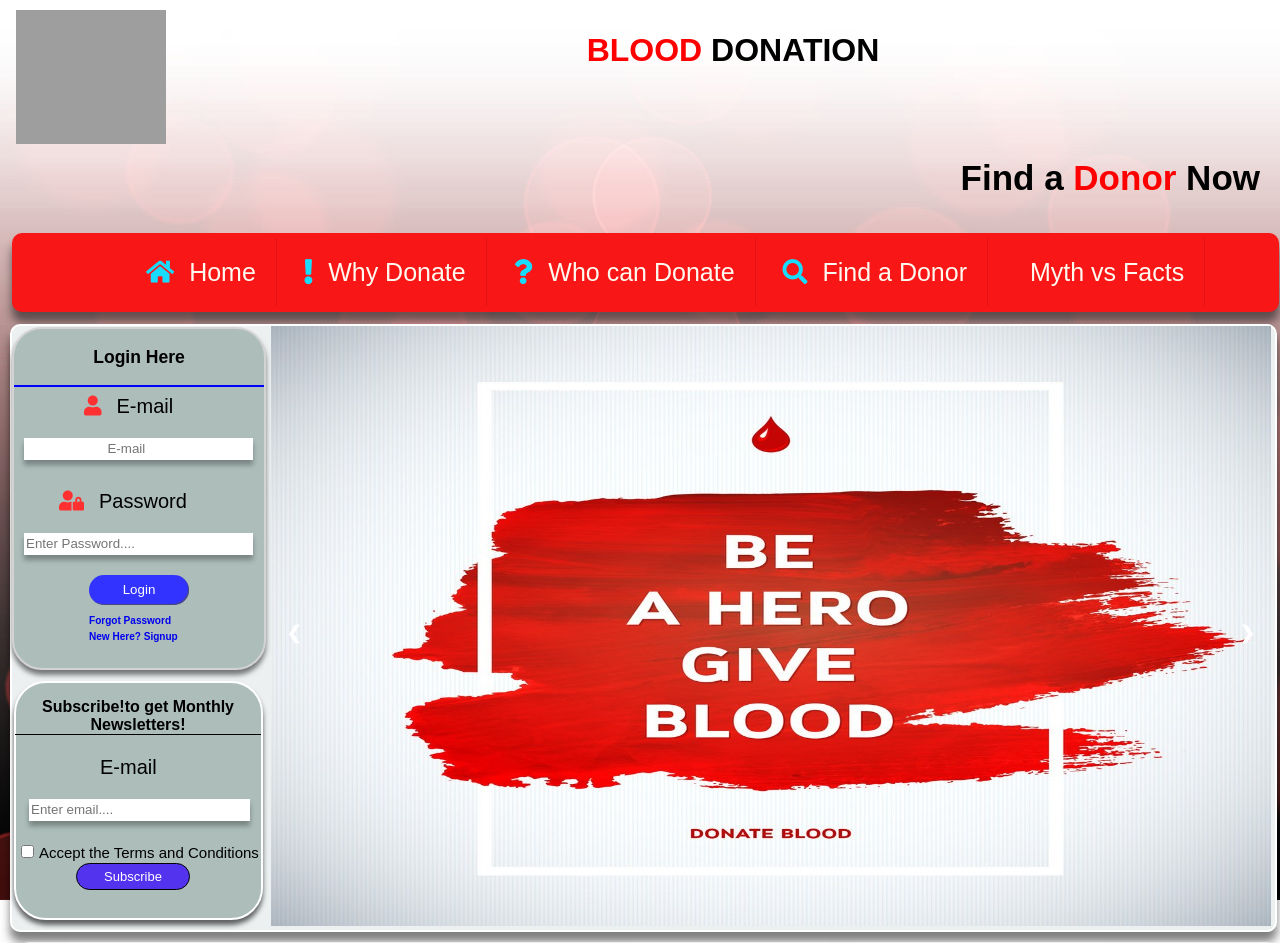
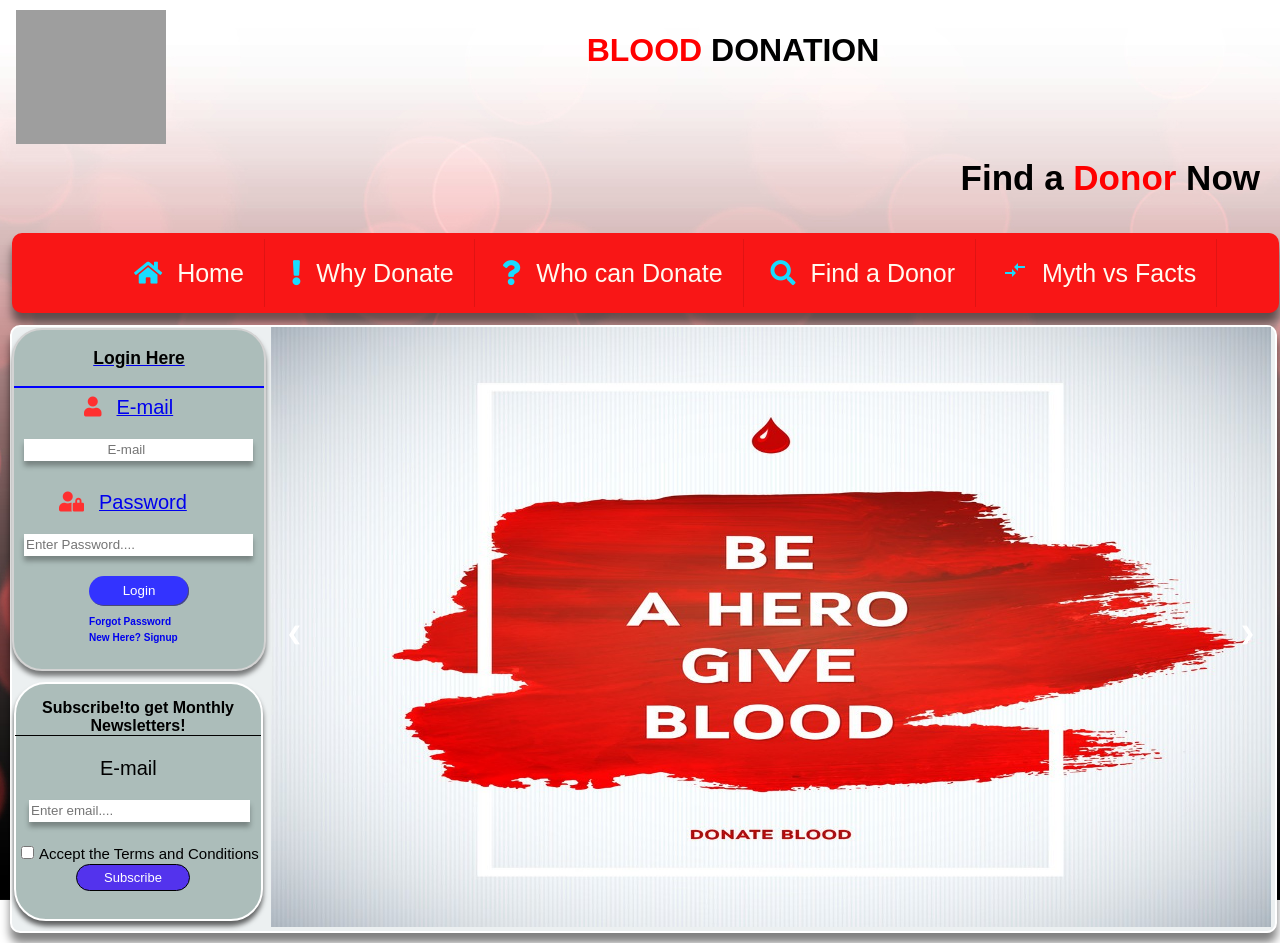
Before and after one commit to naitik179/blooddonationdrive, a PHP site: page / in a window 1280 px wide. Shown: the top 943 px of the page. Run offline with PHP 8.4, Linux system fonts and the light colour scheme; some libraries are stand-ins or nearby versions; grey boxes are pictures that could not be loaded.

Commit message:
changes in index.html and style.cc for background

```diff
--- a/index.html
+++ b/index.html
@@ -43,7 +43,7 @@
       <li><i class="fas fa-exclamation"></i><a href="whydonate.html">Why Donate</a></li>
       <li><i class="fas fa-question"></i><a href="whocandonate.html">Who can Donate</a></li>
       <li><i class="fas fa-search"></i></i><a href="findadonor.html">Find a Donor</a></li>
-      <li><i class="material-icons"></i><a href="mythvsfact.html">Myth vs Facts</a></li>
+      <li><i class="material-icons">compare_arrows</i><a href="mythvsfact.html">Myth vs Facts</li>
     </ul>
   </div>
 
--- a/style.css
+++ b/style.css
@@ -10,6 +10,9 @@
 html {
   width: 100%;
   height: 100%;
+  background-attachment: fixed;
+  background-repeat: no-repeat;
+  background-position: top;
 }
 
 ul{
```
